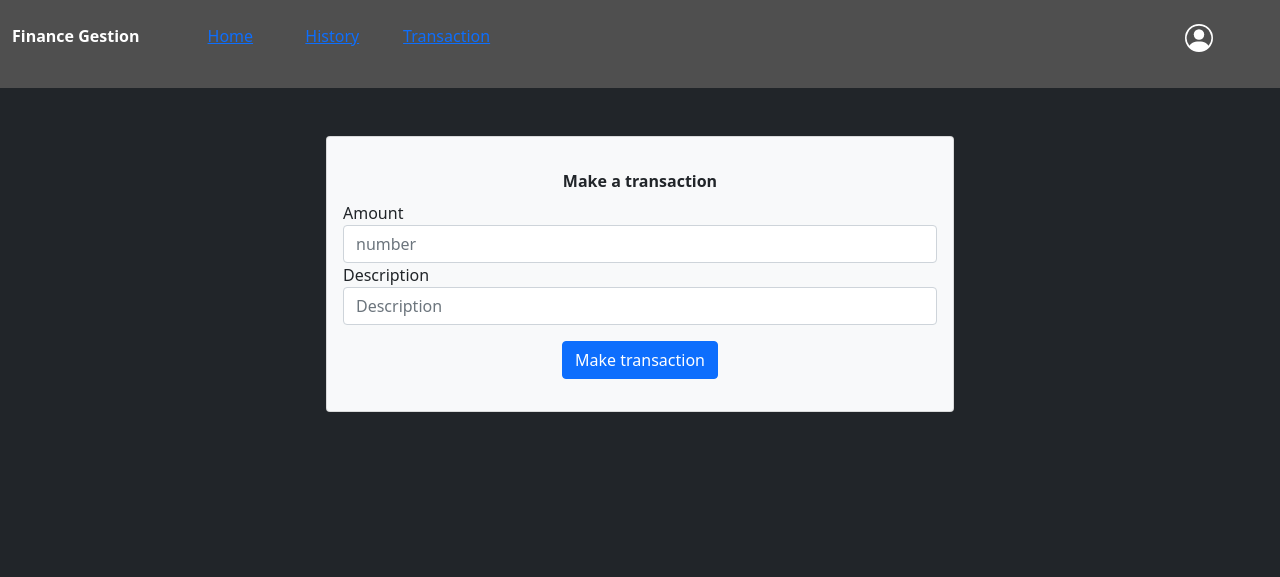
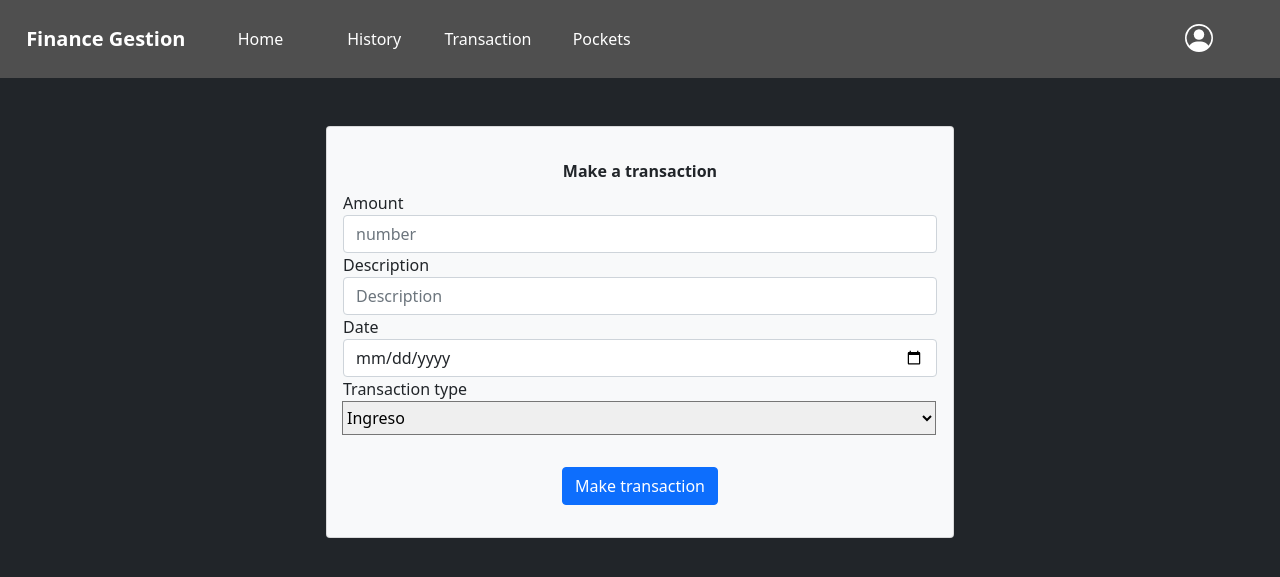
Before and after one commit to jaagualimpia/finance_gestion, a Django app: page /finance/transaction in a window 1280 px wide. Shown: the top 577 px of the page. Run offline with Django 4.2, Linux system fonts and the light colour scheme.

Commit message:
Improving navbar

```diff
--- a/finance/templates/finance/html/transaction.html
+++ b/finance/templates/finance/html/transaction.html
@@ -23,18 +23,36 @@
                                 <div class="form-row">
 
                                     <label for="inputAmount">Amount</label>
-                                    <input type="number" class="form-control" id="inputAmount" placeholder="number" min="0">
+                                    <input type="number" class="form-control" id="inputAmount" placeholder="number"
+                                        min="0">
                                 </div>
 
                                 <div class="form-row">
                                     <label for="inputDescription">Description</label>
-                                    <input type="text area" class="form-control" id="inputDescription" placeholder="Description">
+                                    <input type="text" class="form-control" id="inputDescription"
+                                        placeholder="Description">
+                                </div>
+
+                                <div class="form-row">
+                                    <label for="inputDate">Date</label>
+                                    <input type="date" class="form-control" id="inputDescription"
+                                        placeholder="Description">
+                                </div>
+
+                                <div class="form-row">
+                                    <div class="input-group mb-3">
+                                        <label for="inputType">Transaction type</label>
+                                        <select name="inputType" class="custom-select w-100 py-1" id="inputGroupSelect01">
+                                            <option value="true">Ingreso</option>
+                                            <option value="false">Egreso</option>
+                                        </select>
+                                    </div>
                                 </div>
 
                                 <div class="text-center">
                                     <button type="submit" class="btn btn-primary mt-3">Make transaction</button>
                                 </div>
-                              </form>
+                            </form>
                         </form>
 
                     </div>
--- a/finance/templates/finance/html/widgets/widgetHeader.html
+++ b/finance/templates/finance/html/widgets/widgetHeader.html
@@ -2,10 +2,11 @@
         <div class="row">
             <div class="col-md-11">
                 <div class="row">
-                    <div class="col-md-2 justify-content-start fw-bold" style="cursor: pointer;">Finance Gestion</div>
-                    <div class="col-md-1" style="cursor: pointer;"><a href="home">Home</a></div>
-                    <div class="col-md-1" style="cursor: pointer;"><p><a href="history">History</a></p></div>
-                    <div class="col-md-1" style="cursor: pointer;"><p><a href="transaction">Transaction</a></p></div>
+                    <div class="col-md-2 d-flex justify-content-center fw-bolder ms-2 fs-5" style="cursor: pointer; padding: 0%;">Finance Gestion</div>
+                    <div class="col-md-1 d-flex justify-content-center align-items-center mx-2" style="cursor: pointer; padding: 0%;"><a class="text-decoration-none text-white" href="home">Home</a></div>
+                    <div class="col-md-1 d-flex justify-content-center align-items-center mx-2" style="cursor: pointer; padding: 0%;"><a class="text-decoration-none text-white" href="history">History</a></div>
+                    <div class="col-md-1 d-flex justify-content-center align-items-center mx-2" style="cursor: pointer; padding: 0%;"><a class="text-decoration-none text-white" href="transaction">Transaction</a></div>
+                    <div class="col-md-1 d-flex justify-content-center align-items-center mx-2" style="cursor: pointer; padding: 0%;"><a class="text-decoration-none text-white" href="pockets">Pockets</a></div>
                 </div>
 
             </div>
```
